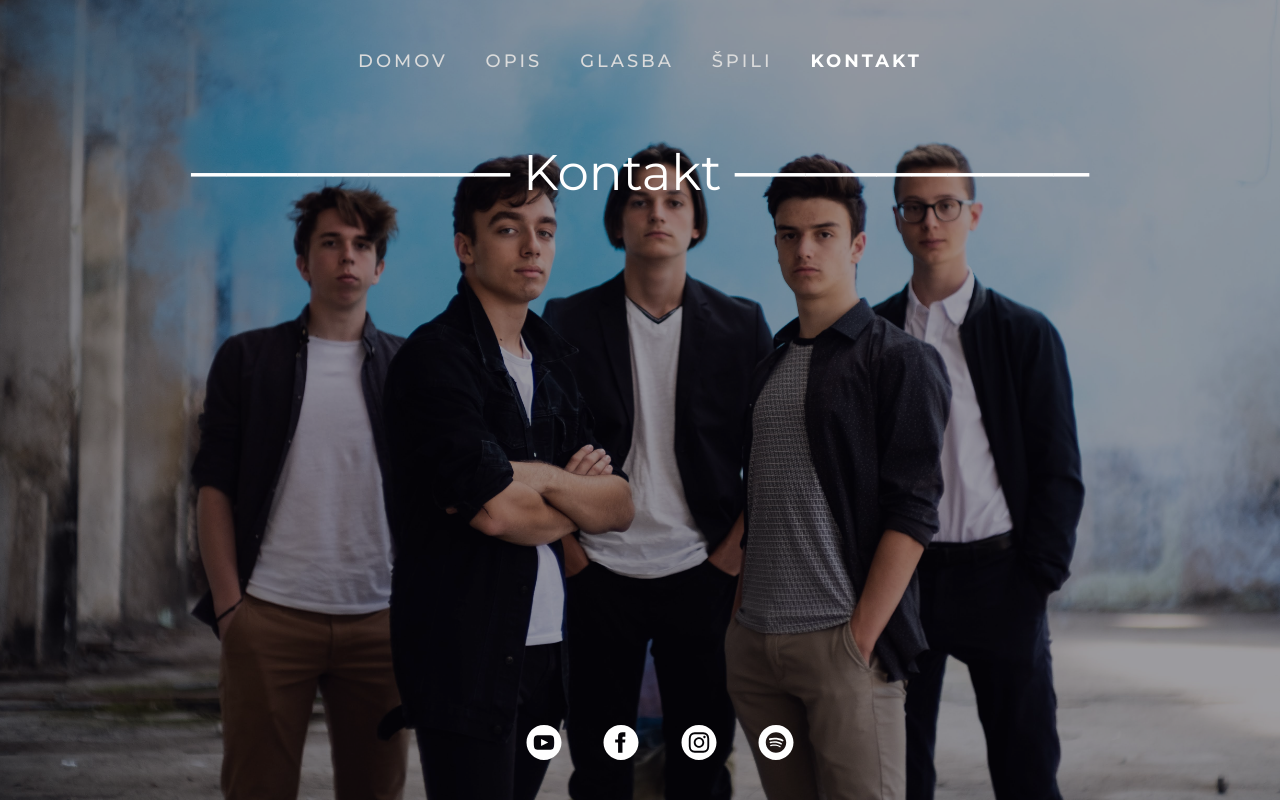
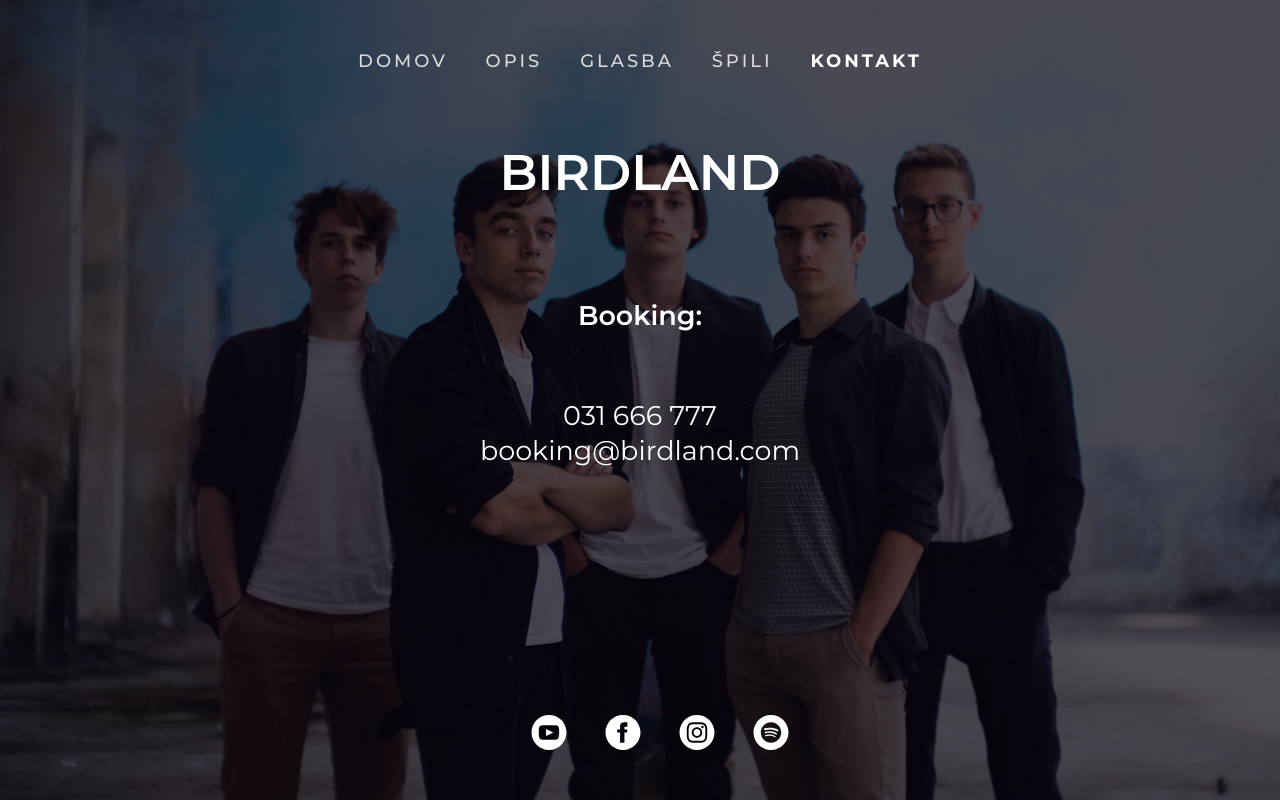
Before and after one commit to VaneSkubic/Birdland, a plain HTML site: page kontakt.html in a window 1280 px wide. Drawn offline with Linux system fonts and the light colour scheme.

Commit message:
opis + glasba + kontakt - content

```diff
--- a/kontakt.html
+++ b/kontakt.html
@@ -9,7 +9,7 @@
 
     <meta charset="utf-8">
 
-    <title>Kontakt - Birdland</title>
+    <title>Kontakt | Birdland</title>
 
     <link rel="icon" type="image/png" href="Assets/favicon.png">
 
@@ -25,7 +25,7 @@
 <body>
 
     <div id="outerWrapper">
-        <div id="bgOverlay"></div>
+        <div class="bgOverlay darkerBg"></div>
     </div>
 
     <header id="header">
@@ -49,33 +49,39 @@
             </ul>
         </nav>
     </header>
-    <div id="title">───────── Kontakt ──────────</div>
-    <footer id="footer">
+    <div id="title">BIRDLAND</div>
+    <div id="textBox">
+        <div id="announcer">
+            Booking:
+        </div>
+        <br> 031 666 777<br>booking@birdland.com<br>
+    </div>
+    <footer class="footer bottom">
         <nav id="socials">
             <ul id="socialsList">
                 <li class="linkItem">
-                    <a href="https://www.youtube.com/channel/UC_491qUdm-HZMHs8nE_bPFg">
+                    <a href="https://www.youtube.com/channel/UC_491qUdm-HZMHs8nE_bPFg" target="_blank">
                         <svg xmlns="http://www.w3.org/2000/svg" width="35" height="35" viewBox="0 0 24 24">
                             <path d="M12 0c-6.627 0-12 5.373-12 12s5.373 12 12 12 12-5.373 12-12-5.373-12-12-12zm4.441 16.892c-2.102.144-6.784.144-8.883 0-2.276-.156-2.541-1.27-2.558-4.892.017-3.629.285-4.736 2.558-4.892 2.099-.144 6.782-.144 8.883 0 2.277.156 2.541 1.27 2.559 4.892-.018 3.629-.285 4.736-2.559 4.892zm-6.441-7.234l4.917 2.338-4.917 2.346v-4.684z"/>
                         </svg>
                     </a>
                 </li>
                 <li class="linkItem">
-                    <a href="https://www.facebook.com/birdlandofficial">
+                    <a href="https://www.facebook.com/birdlandofficial" target="_blank">
                         <svg xmlns="http://www.w3.org/2000/svg" width="35" height="35" viewBox="0 0 24 24">
                             <path d="M12 0c-6.627 0-12 5.373-12 12s5.373 12 12 12 12-5.373 12-12-5.373-12-12-12zm3 8h-1.35c-.538 0-.65.221-.65.778v1.222h2l-.209 2h-1.791v7h-3v-7h-2v-2h2v-2.308c0-1.769.931-2.692 3.029-2.692h1.971v3z"/>
                         </svg>
                     </a>
                 </li>
                 <li class="linkItem">
-                    <a href="https://www.instagram.com/birdlandofficial/">
+                    <a href="https://www.instagram.com/birdlandofficial/" target="_blank">
                         <svg xmlns="http://www.w3.org/2000/svg" width="35" height="35" viewBox="0 0 24 24">
                             <path d="M14.829 6.302c-.738-.034-.96-.04-2.829-.04s-2.09.007-2.828.04c-1.899.087-2.783.986-2.87 2.87-.033.738-.041.959-.041 2.828s.008 2.09.041 2.829c.087 1.879.967 2.783 2.87 2.87.737.033.959.041 2.828.041 1.87 0 2.091-.007 2.829-.041 1.899-.086 2.782-.988 2.87-2.87.033-.738.04-.96.04-2.829s-.007-2.09-.04-2.828c-.088-1.883-.973-2.783-2.87-2.87zm-2.829 9.293c-1.985 0-3.595-1.609-3.595-3.595 0-1.985 1.61-3.594 3.595-3.594s3.595 1.609 3.595 3.594c0 1.985-1.61 3.595-3.595 3.595zm3.737-6.491c-.464 0-.84-.376-.84-.84 0-.464.376-.84.84-.84.464 0 .84.376.84.84 0 .463-.376.84-.84.84zm-1.404 2.896c0 1.289-1.045 2.333-2.333 2.333s-2.333-1.044-2.333-2.333c0-1.289 1.045-2.333 2.333-2.333s2.333 1.044 2.333 2.333zm-2.333-12c-6.627 0-12 5.373-12 12s5.373 12 12 12 12-5.373 12-12-5.373-12-12-12zm6.958 14.886c-.115 2.545-1.532 3.955-4.071 4.072-.747.034-.986.042-2.887.042s-2.139-.008-2.886-.042c-2.544-.117-3.955-1.529-4.072-4.072-.034-.746-.042-.985-.042-2.886 0-1.901.008-2.139.042-2.886.117-2.544 1.529-3.955 4.072-4.071.747-.035.985-.043 2.886-.043s2.14.008 2.887.043c2.545.117 3.957 1.532 4.071 4.071.034.747.042.985.042 2.886 0 1.901-.008 2.14-.042 2.886z"/>
                         </svg>
                     </a>
                 </li>
                 <li class="linkItem">
-                    <a href="https://open.spotify.com/artist/5bJ1ituuhX53kJpjumgerI">
+                    <a href="https://open.spotify.com/artist/5bJ1ituuhX53kJpjumgerI" target="_blank">
                         <svg xmlns="http://www.w3.org/2000/svg" width="35" height="35" viewBox="0 0 24 24" fill-rule="evenodd" clip-rule="evenodd">
                             <path d="M24 12c0 6.627-5.373 12-12 12s-12-5.373-12-12 5.373-12 12-12 12 5.373 12 12zm-12-7c-3.866 0-7 3.134-7 7s3.134 7 7 7 7-3.134 7-7-3.134-7-7-7zm3.21 10.096c-.125.207-.394.271-.6.146-1.643-1.005-3.712-1.232-6.149-.675-.235.053-.469-.094-.522-.328-.054-.235.092-.469.328-.523 2.666-.609 4.954-.347 6.799.78.205.126.27.395.144.6zm.857-1.906c-.158.257-.494.338-.751.18-1.881-1.156-4.75-1.491-6.975-.816-.289.088-.594-.075-.681-.363-.087-.289.076-.593.364-.681 2.542-.771 5.703-.398 7.863.93.257.158.338.494.18.75zm.074-1.984c-2.257-1.34-5.979-1.464-8.133-.81-.345.105-.711-.09-.816-.436-.105-.346.09-.712.436-.817 2.473-.75 6.583-.605 9.181.937.311.184.413.586.229.897-.185.311-.587.413-.897.229z"/>
                         </svg>
--- a/styles.css
+++ b/styles.css
@@ -11,7 +11,7 @@ body {
     background-size: cover;
     background-attachment: fixed;
     background-repeat: no-repeat;
-    position: absolute;
+    position: fixed;
     min-width: 100%;
     width: 100%;
     min-height: 100%;
@@ -20,7 +20,7 @@ body {
     transform: translate3d(0, 0, 0);
 }
 
-#bgOverlay {
+.bgOverlay {
     width: 100%;
     background-attachment: fixed;
     height: 100%;
@@ -30,7 +30,11 @@ body {
     left: 0;
     position: absolute;
     z-index: -1;
-    background-color: rgba(9, 5, 16, 0.4);
+    background-color: rgba(9, 5, 16, 0.479);
+}
+
+.darkerBg {
+    background-color: rgba(9, 5, 16, 0.712);
 }
 
 #navList {
@@ -74,24 +78,25 @@ body {
     margin: 250px 0;
 }
 
-#footer {
+.footer {
     width: 100%;
+    padding: 30px 0;
     text-align: center;
+}
+
+.bottom {
     position: absolute;
-    bottom: 20px;
-    left: 0;
+    bottom: 0;
 }
 
 #socialsList li {
-    font-weight: 600;
-    letter-spacing: 3px;
-    display: inline;
+    display: inline-block;
     padding: 15px 15px 0;
 }
 
 #socialsList a {
+    display: inline-block;
     color: white;
-    text-decoration: none;
 }
 
 #socialsList svg {
@@ -101,22 +106,63 @@ body {
 }
 
 #socialsList svg:hover {
-    width: 40px;
     fill: rgb(90, 90, 90);
 }
 
 #title {
     text-align: center;
     font-size: 50px;
+    font-weight: 600;
     margin: 20px 0 40px 0;
 }
 
-#loremIpsum {
+#textBox {
+    line-height: 1.3;
+    width: 50%;
     height: 100%;
-    text-align: justify;
-    padding: 20px 200px;
+    font-size: 27px;
+    text-align: center;
+    padding: 20px 0;
+    margin: auto;
+}
+
+#announcer {
+    margin: 35px 0 30px 0;
+    font-weight: 600;
+}
+
+.italicBanner {
+    width: 60%;
+    font-style: italic;
+    font-weight: 200;
+    font-size: 35px;
+    margin: 0 auto 40px auto;
+}
+
+#bandMembers {
+    line-height: 2;
 }
 
 #spili {
     padding: 20px 200px;
 }
+
+#singleWrapper {
+    display: block;
+    padding: 20px auto;
+    margin: 100px auto;
+}
+
+#single {
+    margin: 100px 0 60px 0;
+    text-align: center;
+}
+
+#single img {
+    height: 400px;
+}
+
+#single figcaption {
+    font-style: italic;
+    margin: 20px;
+}
```
Also changed, not shown: glasba.html (+14 -8 lines), index.html (+6 -6 lines), opis.html (+24 -11 lines), spili.html (+9 -9 lines), Assets/slovo.jpg (added).
